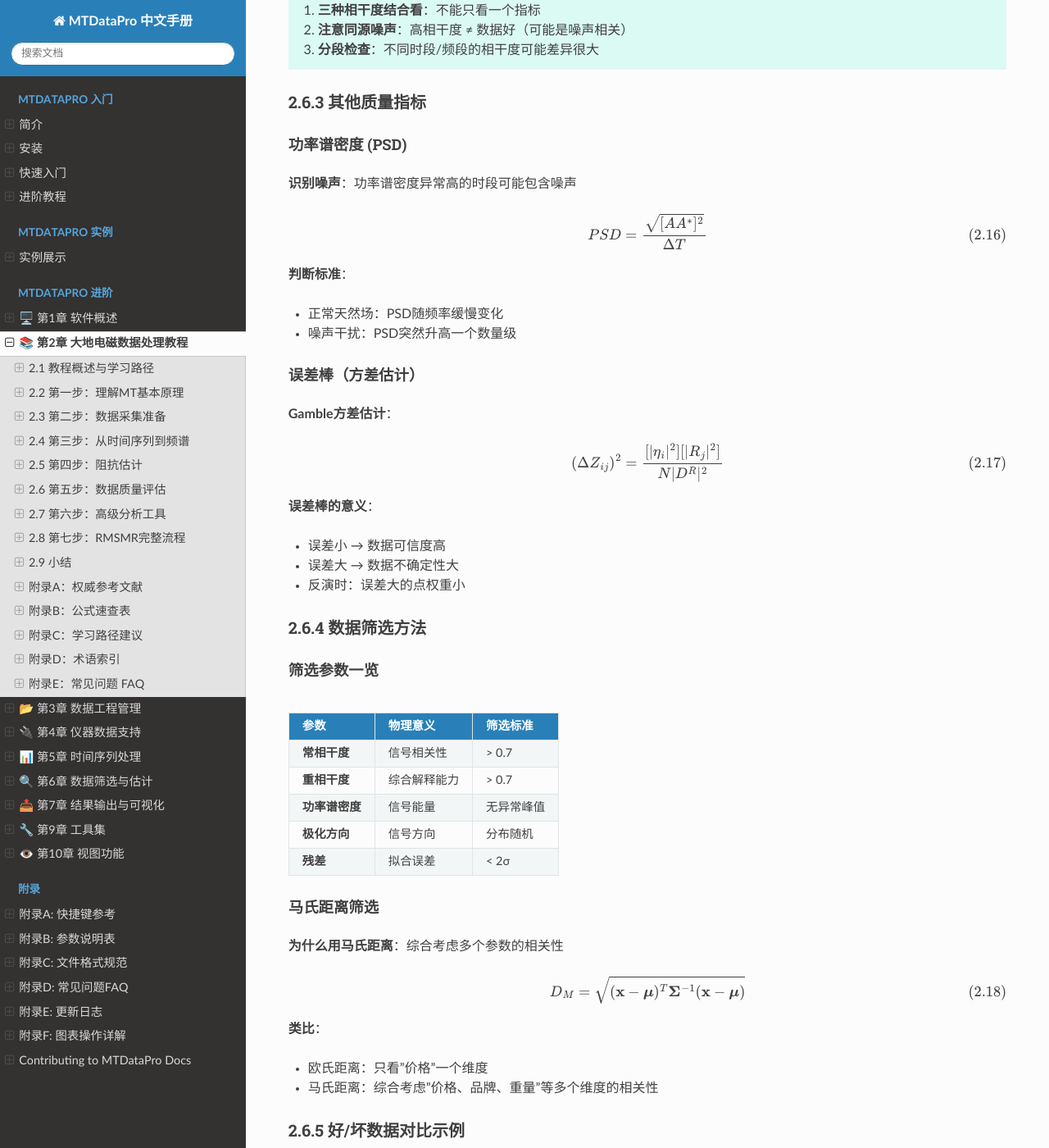
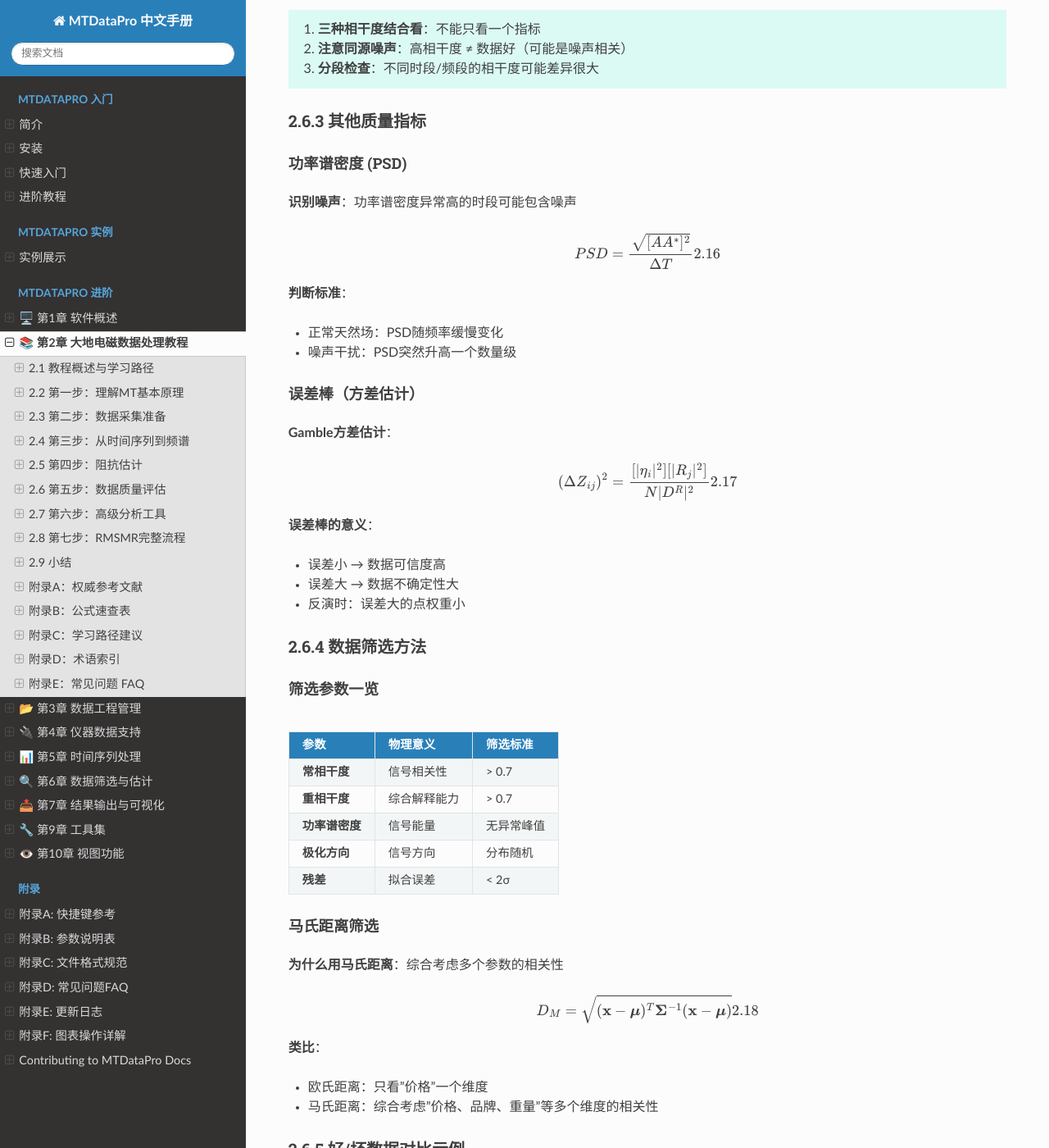
Before and after one commit to EMWPJ/MTDataPro-docs, a Sphinx documentation site: the page built from source/chapters/chapter2.md, in a window 1280 px wide and 1400 px high, scrolled down 14991 px. Shown: the whole window at 82% size. Built offline with Sphinx 7.4.7 and the Read the Docs theme 3.1.0, drawn with Linux system fonts in a browser that asks for light colours; some of the changed text lies outside the part shown.

Commit message:
fix: replace all \tag with \text in chapter2 formulas

```diff
--- a/source/chapters/chapter2.md
+++ b/source/chapters/chapter2.md
@@ -138,7 +138,7 @@ graph TB
 
 趋肤深度（电磁场衰减到1/e的深度）计算公式：
 
-$$\delta = 503\sqrt{\frac{\rho}{f}} \tag{2.1}$$
+$$\delta = 503\sqrt{\frac{\rho}{f}} \text{2.1}$$
 
 其中：
 - $\delta$ = 趋肤深度（米）
@@ -165,7 +165,7 @@ $$\delta = 503\sqrt{\frac{\rho}{f}} \tag{2.1}$$
 
 **简单类比**：用万用表测电阻，我们测量电压和电流的比值。MT方法测量电场和磁场的比值，得到地下的"等效电阻"——这就是**阻抗**。
 
-$$\mathbf{E} = \mathbf{Z} \cdot \mathbf{H} \tag{2.2}$$
+$$\mathbf{E} = \mathbf{Z} \cdot \mathbf{H} \text{2.2}$$
 
 因为地下结构可能沿不同方向有不同电阻率（各向异性），所以阻抗是一个**2×2张量**：
 
@@ -175,9 +175,9 @@ $$\begin{pmatrix} E_x \\ E_y \end{pmatrix} = \begin{pmatrix} Z_{xx} & Z_{xy} \\
 
 从阻抗可以计算**视电阻率**和**相位**：
 
-$$\rho_a = \frac{|Z|^2}{\omega \mu_0} \tag{2.4}$$
+$$\rho_a = \frac{|Z|^2}{\omega \mu_0} \text{2.4}$$
 
-$$\varphi = \arg(Z) \tag{2.5}$$
+$$\varphi = \arg(Z) \text{2.5}$$
 
 **相位的物理意义**：电场和磁场之间的时间延迟。
 - 均匀半空间：相位 = 45°
@@ -190,7 +190,7 @@ $$\varphi = \arg(Z) \tag{2.5}$$
 
 **倾子**描述这种关系：
 
-$$H_z = T_{zx}H_x + T_{zy}H_y \tag{2.6}$$
+$$H_z = T_{zx}H_x + T_{zy}H_y \text{2.6}$$
 
 > 🎯 **实际应用**：感应矢量（由倾子计算）会指向低阻体，是寻找矿体或断裂带的重要工具。
 
@@ -356,13 +356,13 @@ graph LR
 - **自功率谱**：$[XX^*]$ — 单个信号的能量
 - **互功率谱**：$[XY^*]$ — 两个信号的相关能量
 
-$$[XY^*] = \frac{1}{N}\sum_{i=1}^{N} X_i(f) \cdot Y_i^*(f) \tag{2.7}$$
+$$[XY^*] = \frac{1}{N}\sum_{i=1}^{N} X_i(f) \cdot Y_i^*(f) \text{2.7}$$
 
 #### 叠加的作用
 
 将时间序列分成多段，分别FFT后叠加平均：
 
-$$[XY^*]_{avg} = \frac{1}{N}\sum_{i=1}^{N} X_i Y_i^* \tag{2.8}$$
+$$[XY^*]_{avg} = \frac{1}{N}\sum_{i=1}^{N} X_i Y_i^* \text{2.8}$$
 
 **叠加的好处**：
 - 随机噪声在平均中相互抵消
@@ -452,11 +452,11 @@ graph TD
 
 找到阻抗 Z，使得预测误差最小：
 
-$$\min_Z \sum |E - ZH|^2 \tag{2.9}$$
+$$\min_Z \sum |E - ZH|^2 \text{2.9}$$
 
 解为：
 
-$$\mathbf{Z} = [\mathbf{E}\mathbf{H}^*][\mathbf{H}\mathbf{H}^*]^{-1} \tag{2.10}$$
+$$\mathbf{Z} = [\mathbf{E}\mathbf{H}^*][\mathbf{H}\mathbf{H}^*]^{-1} \text{2.10}$$
 
 #### 为什么不推荐？
 
@@ -475,7 +475,7 @@ $$\mathbf{Z} = [\mathbf{E}\mathbf{H}^*][\mathbf{H}\mathbf{H}^*]^{-1} \tag{2.10}$
 
 使用远参考站的磁场 R 替代本地磁场 H：
 
-$$\mathbf{Z} = [\mathbf{E}\mathbf{R}^*][\mathbf{H}\mathbf{R}^*]^{-1} \tag{2.11}$$
+$$\mathbf{Z} = [\mathbf{E}\mathbf{R}^*][\mathbf{H}\mathbf{R}^*]^{-1} \text{2.11}$$
 
 #### 为什么有效？
 
@@ -505,7 +505,7 @@ graph TB
 
 **核心思想**：给异常数据**降低权重**
 
-$$w_i = \begin{cases} 1, & |r_i| \leq r_0 \\ \frac{r_0}{|r_i|}, & |r_i| > r_0 \end{cases} \tag{2.12}$$
+$$w_i = \begin{cases} 1, & |r_i| \leq r_0 \\ \frac{r_0}{|r_i|}, & |r_i| > r_0 \end{cases} \text{2.12}$$
 
 **形象理解**：
 - 正常数据：权重 = 1.0（完全参与）
@@ -594,7 +594,7 @@ graph TB
 
 **定义**：描述两个信号之间的直接相关性（0-1）
 
-$$Coh^2(XY) = \frac{|[XY^*]|^2}{[XX^*][YY^*]} \tag{2.13}$$
+$$Coh^2(XY) = \frac{|[XY^*]|^2}{[XX^*][YY^*]} \text{2.13}$$
 
 | 常相干度值 | 数据质量 | 建议 |
 |:----------:|:--------:|:----:|
@@ -607,7 +607,7 @@ $$Coh^2(XY) = \frac{|[XY^*]|^2}{[XX^*][YY^*]} \tag{2.13}$$
 
 **定义**：输出信号与所有输入信号的综合相关性
 
-$$Coh_m^2(E_x) = \frac{Z_{xy}[H_yE_x^*] + Z_{xx}[H_xE_x^*]}{[E_xE_x^*]} \tag{2.14}$$
+$$Coh_m^2(E_x) = \frac{Z_{xy}[H_yE_x^*] + Z_{xx}[H_xE_x^*]}{[E_xE_x^*]} \text{2.14}$$
 
 **物理意义**：衡量两个水平磁场对电场的**综合解释能力**
 
@@ -619,7 +619,7 @@ $$Coh_m^2(E_x) = \frac{Z_{xy}[H_yE_x^*] + Z_{xx}[H_xE_x^*]}{[E_xE_x^*]} \tag{2.1
 
 **定义**：排除其他输入影响后，某输入对输出的**独立贡献**
 
-$$Coh_p^2(E_xH_y) = \frac{Coh_m^2(E_x) - Coh^2(E_xH_x)}{1 - Coh^2(E_xH_x)} \tag{2.15}$$
+$$Coh_p^2(E_xH_y) = \frac{Coh_m^2(E_x) - Coh^2(E_xH_x)}{1 - Coh^2(E_xH_x)} \text{2.15}$$
 
 **应用场景**：
 - 判断哪个磁场分量贡献更大
@@ -638,7 +638,7 @@ $$Coh_p^2(E_xH_y) = \frac{Coh_m^2(E_x) - Coh^2(E_xH_x)}{1 - Coh^2(E_xH_x)} \tag{
 
 **识别噪声**：功率谱密度异常高的时段可能包含噪声
 
-$$PSD = \frac{\sqrt{[AA^*]^2}}{\Delta T} \tag{2.16}$$
+$$PSD = \frac{\sqrt{[AA^*]^2}}{\Delta T} \text{2.16}$$
 
 **判断标准**：
 - 正常天然场：PSD随频率缓慢变化
@@ -648,7 +648,7 @@ $$PSD = \frac{\sqrt{[AA^*]^2}}{\Delta T} \tag{2.16}$$
 
 **Gamble方差估计**：
 
-$$(\Delta Z_{ij})^2 = \frac{[|\eta_i|^2][|R_j|^2]}{N|D^R|^2} \tag{2.17}$$
+$$(\Delta Z_{ij})^2 = \frac{[|\eta_i|^2][|R_j|^2]}{N|D^R|^2} \text{2.17}$$
 
 **误差棒的意义**：
 - 误差小 → 数据可信度高
@@ -671,7 +671,7 @@ $$(\Delta Z_{ij})^2 = \frac{[|\eta_i|^2][|R_j|^2]}{N|D^R|^2} \tag{2.17}$$
 
 **为什么用马氏距离**：综合考虑多个参数的相关性
 
-$$D_M = \sqrt{(\mathbf{x} - \boldsymbol{\mu})^T \mathbf{\Sigma}^{-1} (\mathbf{x} - \boldsymbol{\mu})} \tag{2.18}$$
+$$D_M = \sqrt{(\mathbf{x} - \boldsymbol{\mu})^T \mathbf{\Sigma}^{-1} (\mathbf{x} - \boldsymbol{\mu})} \text{2.18}$$
 
 **类比**：
 - 欧氏距离：只看"价格"一个维度
@@ -816,7 +816,7 @@ graph TB
 
 相位张量：
 
-$$\mathbf{\Phi} = \mathbf{X}^{-1}\mathbf{Y} \tag{2.19}$$
+$$\mathbf{\Phi} = \mathbf{X}^{-1}\mathbf{Y} \text{2.19}$$
 
 #### 椭圆表示
 
@@ -847,7 +847,7 @@ Rhoplus寻找与观测数据相容的**最少层数**一维模型。
 
 #### 目标函数
 
-$$\min \sum_{i=1}^{N} \left[\frac{\rho_a^{obs}(\omega_i) - \rho_a^{cal}(\omega_i)}{\delta\rho_a(\omega_i)}\right]^2 \tag{2.20}$$
+$$\min \sum_{i=1}^{N} \left[\frac{\rho_a^{obs}(\omega_i) - \rho_a^{cal}(\omega_i)}{\delta\rho_a(\omega_i)}\right]^2 \text{2.20}$$
 
 #### 应用场景
 
```
